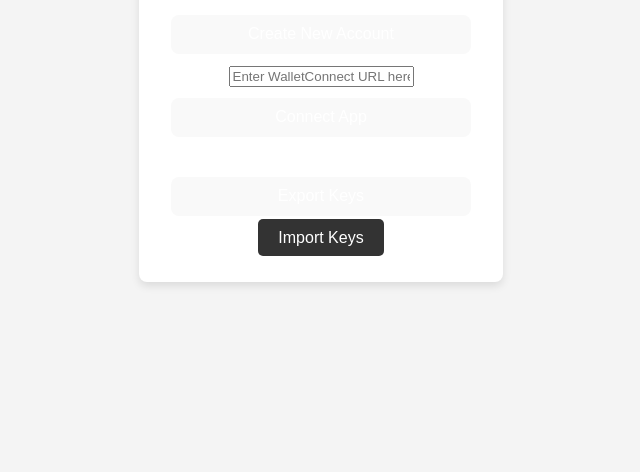
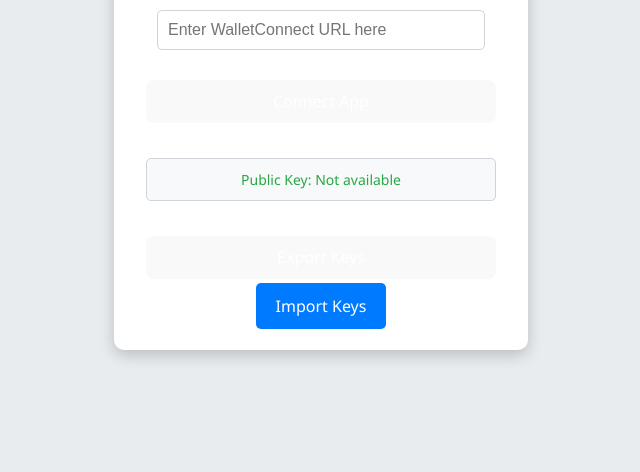
Before and after one commit to joaolago1113/aztec_wallet, a website built with Vite: page index.html in a window 1280 px wide. Shown: the part 328-800 px from the top of the page, without its empty margins (319-959 px from the left). Built offline with nearby package versions, Linux system fonts and the light colour scheme; what @aztec/aztec.js would draw is missing.

Commit message:
verify still having issues

```diff
--- a/index.html
+++ b/index.html
@@ -7,8 +7,8 @@
   <link rel="stylesheet" href="style.css">
   <style>
     body {
-      font-family: Arial, sans-serif;
-      background-color: #f4f4f4;
+      font-family: 'Segoe UI', Tahoma, Geneva, Verdana, sans-serif;
+      background-color: #e9ecef;
       margin: 0;
       padding: 0;
       display: flex;
@@ -18,41 +18,64 @@
     }
 
     #app {
-      background-color: #fff;
-      border-radius: 8px;
-      box-shadow: 0 4px 8px rgba(0, 0, 0, 0.1);
-      padding: 20px;
+      background-color: #ffffff;
+      border-radius: 10px;
+      box-shadow: 0 5px 15px rgba(0, 0, 0, 0.2);
+      padding: 30px;
       text-align: center;
-      width: 300px;
+      width: 350px;
     }
 
     h1 {
-      font-size: 24px;
+      font-size: 28px;
       margin-bottom: 20px;
-      color: #333;
+      color: #343a40;
     }
 
     button, label[for="importKeys"] {
-      background-color: #333;
+      background-color: #007bff;
       color: #fff;
       border: none;
-      padding: 10px 20px;
-      margin: 10px 0;
+      padding: 12px 20px;
+      margin: 15px 0;
       cursor: pointer;
       border-radius: 5px;
       font-size: 16px;
       width: 100%;
       box-sizing: border-box;
+      transition: background-color 0.3s;
     }
 
     button:hover, label[for="importKeys"]:hover {
-      background-color: #555;
+      background-color: #0056b3;
+    }
+
+    #walletConnectLink {
+      padding: 10px;
+      font-size: 16px;
+      border: 1px solid #ced4da;
+      border-radius: 5px;
+      width: calc(100% - 22px);
+      box-sizing: border-box;
+      margin-bottom: 15px;
     }
 
     #accountInfo {
       margin-top: 20px;
       font-size: 14px;
-      color: #555;
+      color: #495057;
+      word-wrap: break-word;
+    }
+
+    #publicKeyDisplay {
+      margin-top: 20px;
+      font-size: 14px;
+      color: #28a745;
+      word-wrap: break-word;
+      padding: 10px;
+      border: 1px solid #ced4da;
+      border-radius: 5px;
+      background-color: #f8f9fa;
     }
 
     #importKeys {
@@ -73,6 +96,9 @@
     <input type="text" id="walletConnectLink" placeholder="Enter WalletConnect URL here">
     <button id="connectAppButton">Connect App</button>
 
+    <!-- Public Key Display -->
+    <div id="publicKeyDisplay">Public Key: Not available</div>
+
     <!-- Account Information Display -->
     <div id="accountInfo"></div>
 
--- a/src/main.ts
+++ b/src/main.ts
@@ -62,9 +62,15 @@
   };
 }
 
+function displayPublicKey(publicKey: string) {
+  const publicKeyDisplay = document.getElementById('publicKeyDisplay')!;
+  publicKeyDisplay.textContent = `Public Key: ${publicKey}`;
+}
+
 function storeKeys(privateKey: string, publicKey: string) {
   localStorage.setItem('privateKey', privateKey);
   localStorage.setItem('publicKey', publicKey);
+  displayPublicKey(publicKey);
 }
 
 function retrieveKeys() {
@@ -99,7 +105,6 @@
     reader.readAsText(input.files[0]);
   }
 }
-
 let pxeInstance: ReturnType<typeof createPXEClient> | null = null;
 let walletSdkInstance: ShieldswapWalletSdk | null = null;
 
@@ -212,13 +217,10 @@
   }
 };
 
-
-
-const createAccountSubmit = async (event: Event) => {
+async function createAccountSubmit(event: Event) {
   event.preventDefault();
 
   try {
-
     localStorage.clear();
 
     // Always generate new keys
@@ -246,9 +248,14 @@
     console.error('Error occurred:', e);
     alert('Failed to create account.');
   }
-};
+}
 
 document.getElementById('accountForm')!.addEventListener('submit', createAccountSubmit);
 document.getElementById('exportKeys')!.addEventListener('click', exportKeys);
 document.getElementById('importKeys')!.addEventListener('change', importKeys);
 document.getElementById('connectAppButton')!.addEventListener('click', connectApp);
+
+const { publicKey } = retrieveKeys();
+if (publicKey) {
+   displayPublicKey(publicKey);
+}
```
